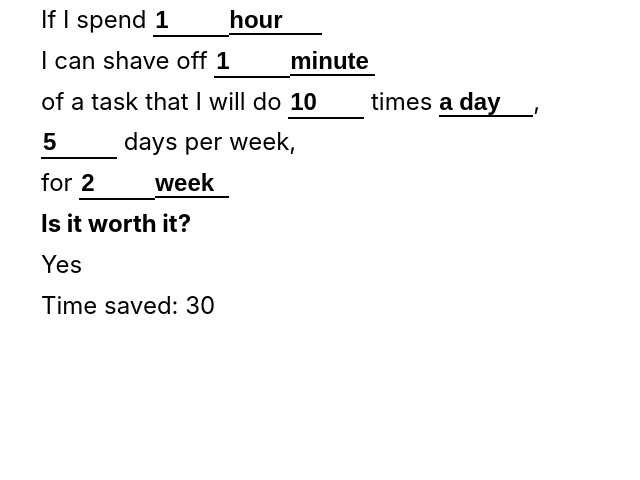
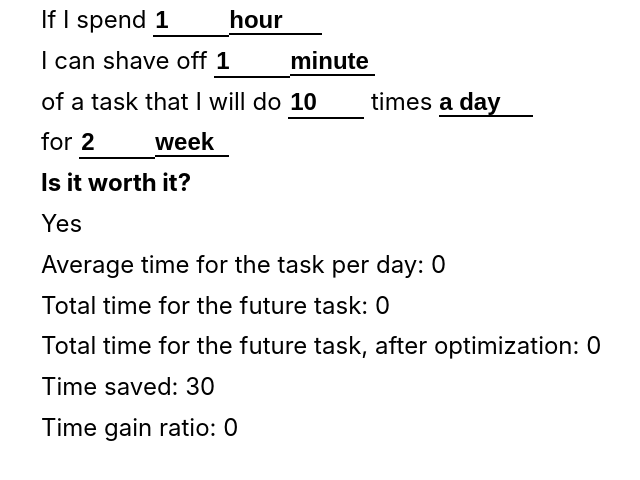
Before and after one commit to Soreine/is-it-worth-the-time, a React (Create React App) app: page / in a window 1280 px wide. Shown: the top 480 px of the page, without its empty margins (199-839 px from the left). Built offline with nearby package versions, Linux system fonts and the light colour scheme.

Commit message:
Start working out numbers, by normalizing units to seconds

```diff
--- a/src/App.tsx
+++ b/src/App.tsx
@@ -1,20 +1,5 @@
 import React, { useState } from "react";
 import "./App.css";
-
-// type Time = number;
-
-// type Task = {
-//   duration: Time
-// }
-
-// type Frequency = {
-//   perDay: number,
-
-// }
-
-// function isItWorthTheTime(task) {}
-
-// function timeSaved(avoidedTask: Task): Time {}
 
 class Select<T extends string> extends React.Component<{
   value: T;
@@ -114,7 +99,12 @@ const TASK_FREQUENCY_UNIT_OPTIONS: Array<{
 ];
 const DEFAULT_TASK_FREQUENCY_UNIT = TASK_FREQUENCY_UNIT_OPTIONS[0].value;
 
-function useUnitValue<U, V>(defaultValue: V, defaultUnit: U) {
+type UnitValue<U, V> = {
+  value: V;
+  unit: U;
+};
+
+function useUnitValueState<U, V>(defaultValue: V, defaultUnit: U) {
   const [value, setValue] = React.useState<V | null>(defaultValue);
   const [unit, setUnit] = React.useState<U>(defaultUnit);
 
@@ -130,14 +120,40 @@ function useUnitValue<U, V>(defaultValue: V, defaultUnit: U) {
   };
 }
 
+function isFilled(unitValueState: { value: { current: any } }) {
+  return unitValueState.value.current !== null;
+}
+
+function toUnitValue<U, V>(unitValueState: {
+  value: {
+    current: V | null;
+  };
+  unit: {
+    current: U;
+  };
+}) {
+  if (unitValueState.value.current === null) {
+    throw new Error("Cannot work with null values");
+  }
+  return {
+    value: unitValueState.value.current,
+    unit: unitValueState.unit.current
+  };
+}
+
 const App: React.FC = () => {
-  const timeSpent = useUnitValue(1, DEFAULT_TIME_SPENT_UNIT);
-  const timeShaved = useUnitValue(1, DEFAULT_TIME_SHAVED_UNIT);
-  const taskLifetime = useUnitValue(2, DEFAULT_TASK_LIFETIME_UNIT);
-  const taskFrequency = useUnitValue(10, DEFAULT_TASK_FREQUENCY_UNIT);
+  const timeSpent = useUnitValueState(1, DEFAULT_TIME_SPENT_UNIT);
+  const timeShaved = useUnitValueState(1, DEFAULT_TIME_SHAVED_UNIT);
+  const taskLifetime = useUnitValueState(2, DEFAULT_TASK_LIFETIME_UNIT);
+  const taskFrequency = useUnitValueState(10, DEFAULT_TASK_FREQUENCY_UNIT);
   const [daysPerWeek, setDaysPerWeek] = React.useState<number | null>(5);
 
-  const timeSaved = 30;
+  const canComputeResult = [
+    timeShaved,
+    timeShaved,
+    taskLifetime,
+    taskFrequency
+  ].every(isFilled);
 
   return (
     <div className="App">
@@ -175,10 +191,6 @@ const App: React.FC = () => {
           onChange={taskFrequency.unit.set}
           options={TASK_FREQUENCY_UNIT_OPTIONS}
         />
-        {", "}
-        <br />
-        <NumberInput value={daysPerWeek} onChange={setDaysPerWeek} />
-        {" days per week,"}
         <br />
         {" for "}
         <NumberInput
@@ -191,11 +203,94 @@ const App: React.FC = () => {
           options={TASK_LIFETIME_UNIT_OPTIONS}
         />
       </div>
+
+      {/* TODO; Add advanced panel to define number of worked hours in a day and worked days in a week ? */}
+
+      {canComputeResult && (
+        <Result
+          timeSpent={toUnitValue(timeSpent)}
+          timeShaved={toUnitValue(timeShaved)}
+          taskFrequency={toUnitValue(taskFrequency)}
+          taskLifetime={toUnitValue(taskLifetime)}
+        />
+      )}
+    </div>
+  );
+};
+
+function normalizeTime({ value, unit }: UnitValue<TimeUnit, number>): number {
+  switch (unit) {
+    case "second":
+      return value;
+    case "minute":
+      return normalizeTime({ value: value * 60, unit: "second" });
+    case "hour":
+      return normalizeTime({ value: value * 60, unit: "minute" });
+    case "day":
+      // 7 work hours in a day
+      return normalizeTime({ value: value * 7, unit: "hour" });
+    case "week":
+      // 5 work days in a week
+      return normalizeTime({ value: value * 5, unit: "day" });
+    case "month":
+      // 21 work days in a month on average
+      return normalizeTime({ value: value * 21, unit: "day" });
+    case "year":
+      return normalizeTime({ value: value * 12, unit: "month" });
+  }
+}
+
+function normalizeFrequency({
+  value,
+  unit
+}: UnitValue<FrequencyUnit, number>): number {
+  switch (unit) {
+    case "daily":
+      // 7 work hours in a day
+      return value / (7 * 60 * 60);
+    case "weekly":
+      // 5 work days in a week
+      return normalizeFrequency({ value: value / 5, unit: "daily" });
+    case "monthly":
+      // 21 work days in a month on average
+      return normalizeFrequency({ value: value / 21, unit: "daily" });
+    case "yearly":
+      return normalizeFrequency({ value: value / 12, unit: "monthly" });
+  }
+}
+
+const Result: React.FC<{
+  timeSpent: UnitValue<TimeUnit, number>;
+  timeShaved: UnitValue<TimeUnit, number>;
+  taskFrequency: UnitValue<FrequencyUnit, number>;
+  taskLifetime: UnitValue<TimeUnit, number>;
+}> = () => {
+  // Values normalized for seconds
+  const nTimeSpent: number = 0; // seconds
+  const nTimeShaved: number = 0; // seconds
+  const nTaskFrequency: number = 0; // per second
+  const nTaskLifetime: number = 0; // seconds
+
+  const dailyTime = 0;
+  const initialTaskTime = 0;
+  const optimizedTaskTime = 0;
+  const gainRatio = 0;
+  const timeSaved = 30;
+  const worthIt = timeSaved > nTimeSpent;
+
+  return (
+    <div>
       <div>
         <b>Is it worth it?</b>
       </div>
-      <div>Yes</div>
+      <div>{worthIt ? "Yes" : "No"}</div>
+      <div>Average time for the task per day: {dailyTime}</div>
+      <div>Total time for the future task: {initialTaskTime}</div>
+      <div>
+        Total time for the future task, after optimization: {optimizedTaskTime}
+      </div>
       <div>Time saved: {timeSaved}</div>
+      <div>Time gain ratio: {gainRatio}</div>
     </div>
   );
 };
```
